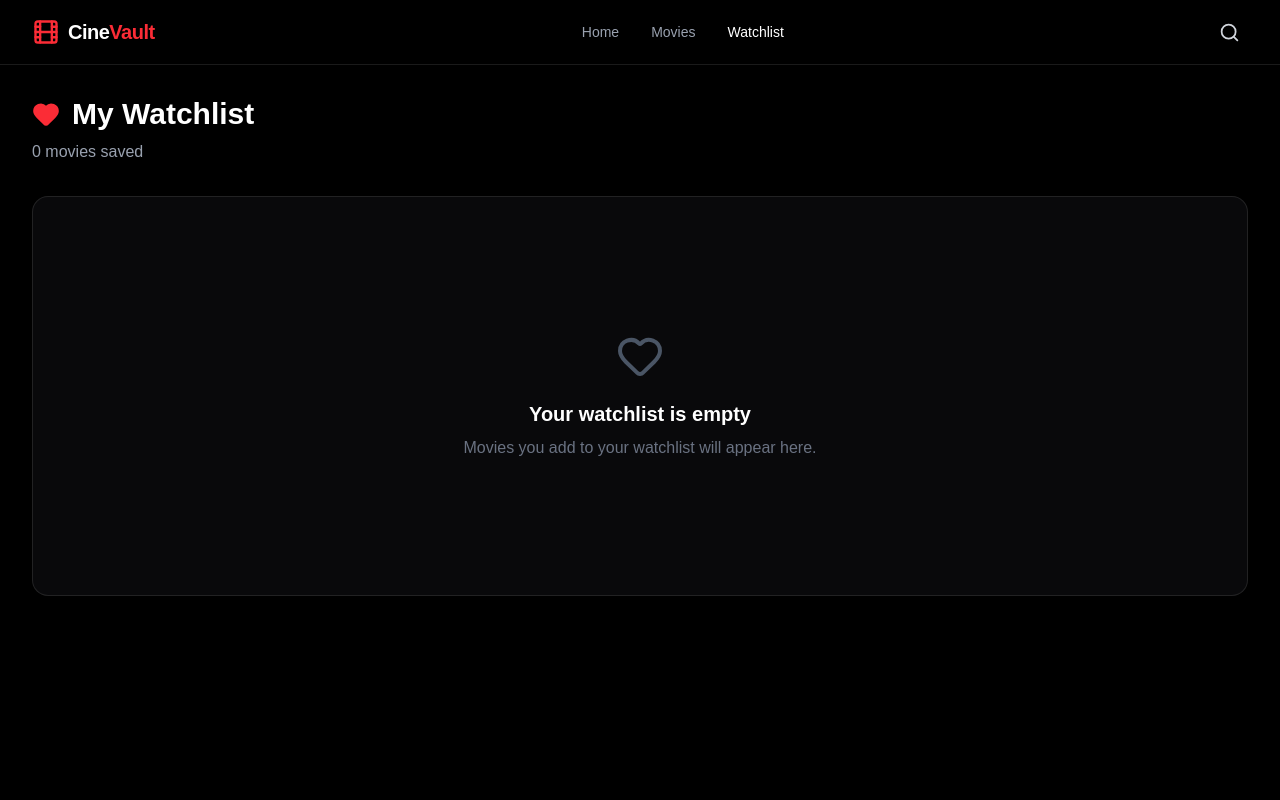
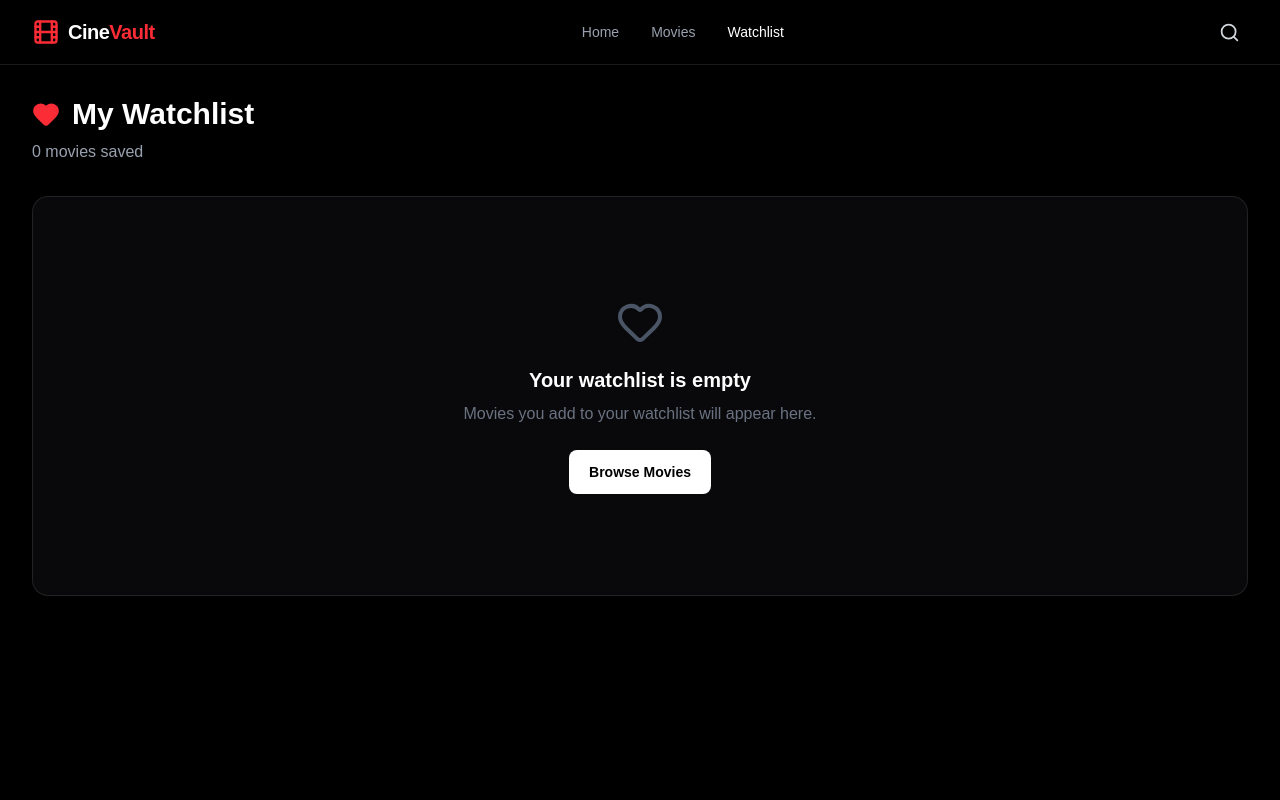
Before and after one commit to Qasim-asb/cinevault, a React (Vite) app: page /watchlist in a window 1280 px wide. Shown: the top 800 px of the page. Built offline with nearby package versions, Linux system fonts and the light colour scheme.

Commit message:
Improve watchlist empty state

```diff
--- a/src/pages/Watchlist.jsx
+++ b/src/pages/Watchlist.jsx
@@ -1,6 +1,7 @@
 import { Heart } from 'lucide-react'
 import MovieCard from '../components/movie/MovieCard'
 import useWatchlist from '../hooks/useWatchlist'
+import { Link } from 'react-router-dom'
 
 const Watchlist = () => {
   const { watchlist } = useWatchlist()
@@ -24,6 +25,7 @@ const Watchlist = () => {
             <Heart size={48} className='text-gray-600' />
             <h2 className='mt-5 text-xl font-semibold text-white'>Your watchlist is empty</h2>
             <p className='mt-2 max-w-md text-gray-500'>Movies you add to your watchlist will appear here.</p>
+            <Link to='/movies' className='mt-6 rounded-lg bg-white px-5 py-3 text-sm font-semibold text-black transition hover:bg-gray-200'>Browse Movies</Link>
           </div>
         ) : (
           <div className='grid grid-cols-2 gap-4 sm:grid-cols-3 md:grid-cols-4 lg:grid-cols-5 xl:grid-cols-6'>
```
